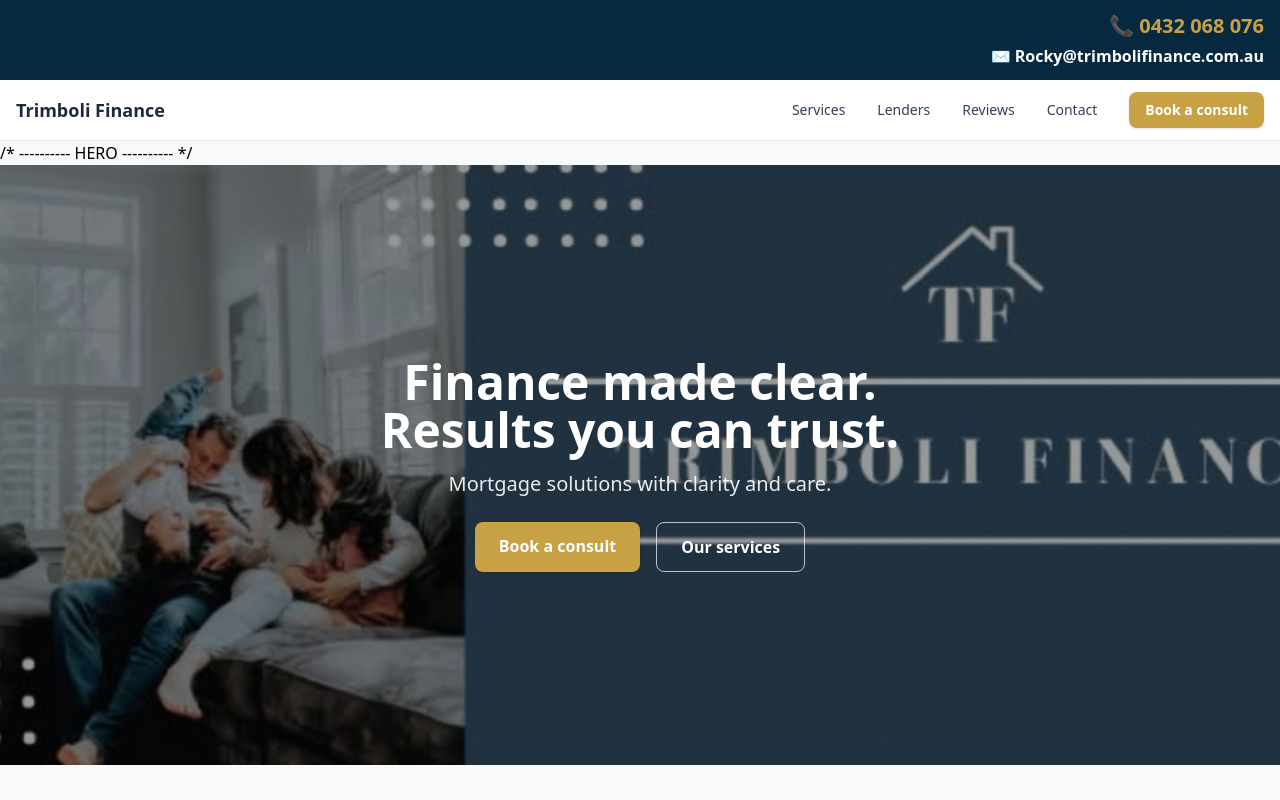
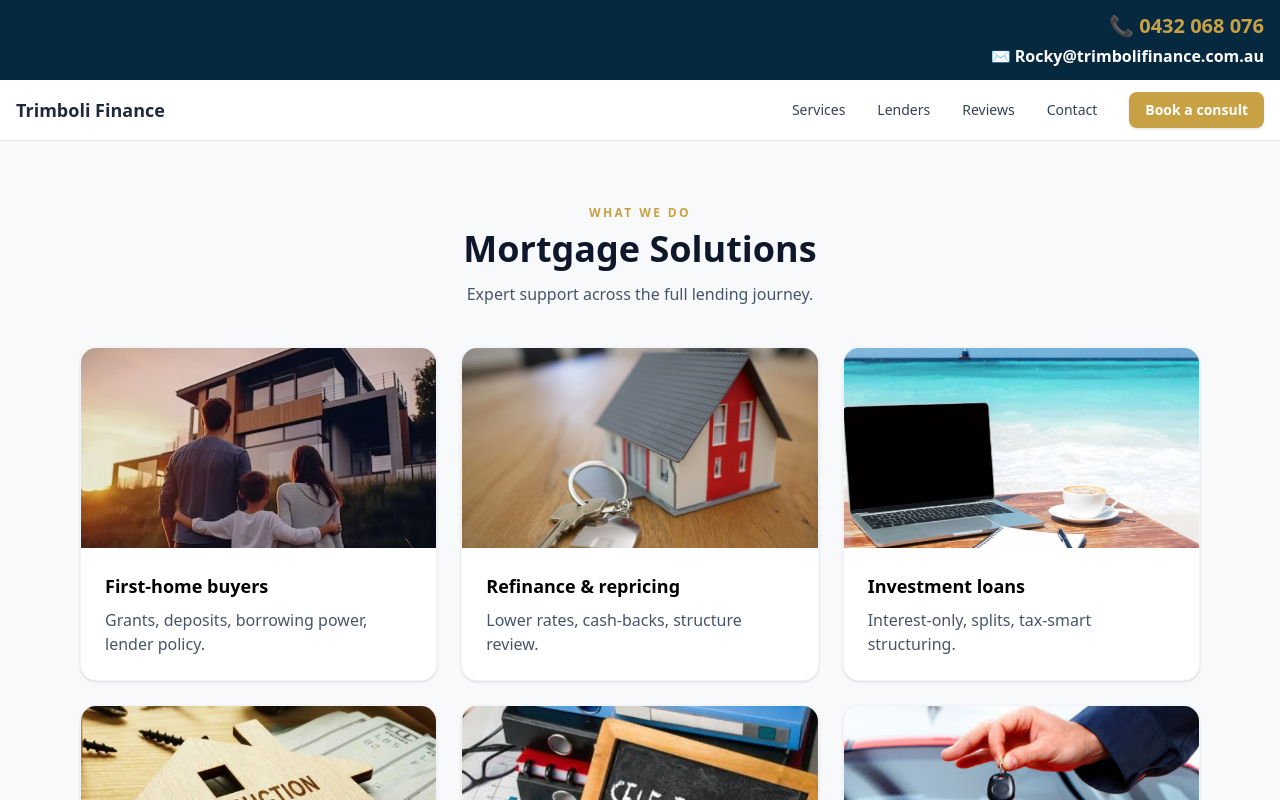
Before and after one commit to gianninatcassar-hash/trimboli-finance, a React (Vite) app: page / in a window 1280 px wide. Shown: the top 800 px of the page. Built offline with nearby package versions, Linux system fonts and the light colour scheme.

Commit message:
Update App.jsx

```diff
--- a/src/App.jsx
+++ b/src/App.jsx
@@ -127,46 +127,6 @@ export default function App() {
     <div>
       <Topbar />
       <Nav />
-
-/* ---------- HERO ---------- */
-<section
-  id="home"
-  className="relative h-[60vh] md:h-[75vh] flex items-center justify-center text-center text-white"
-  style={{
-    backgroundImage: "url('/hero-banner.png')",
-    backgroundSize: "cover",
-    backgroundPosition: "center",
-    backgroundColor: COLORS.navy,
-  }}
->
-  <div className="absolute inset-0 bg-black/40" /> {/* dark overlay for text contrast */}
-
-  <div className="relative z-10 px-4">
-    <h1 className="text-3xl md:text-5xl font-bold leading-tight">
-      Finance made clear.
-      <br />
-      Results you can trust.
-    </h1>
-    <p className="mt-4 text-lg md:text-xl text-white/90">
-      Mortgage solutions with clarity and care.
-    </p>
-    <div className="mt-6 flex justify-center gap-4 flex-wrap">
-      <a
-        href="#contact"
-        className="rounded-lg px-6 py-3 font-semibold text-white shadow"
-        style={{ backgroundColor: COLORS.gold }}
-      >
-        Book a consult
-      </a>
-      <a
-        href="#services"
-        className="rounded-lg px-6 py-3 font-semibold border border-white/70 text-white"
-      >
-        Our services
-      </a>
-    </div>
-  </div>
-</section>
 
 
       {/* WHAT WE DO (with photos above cards) */}
```
